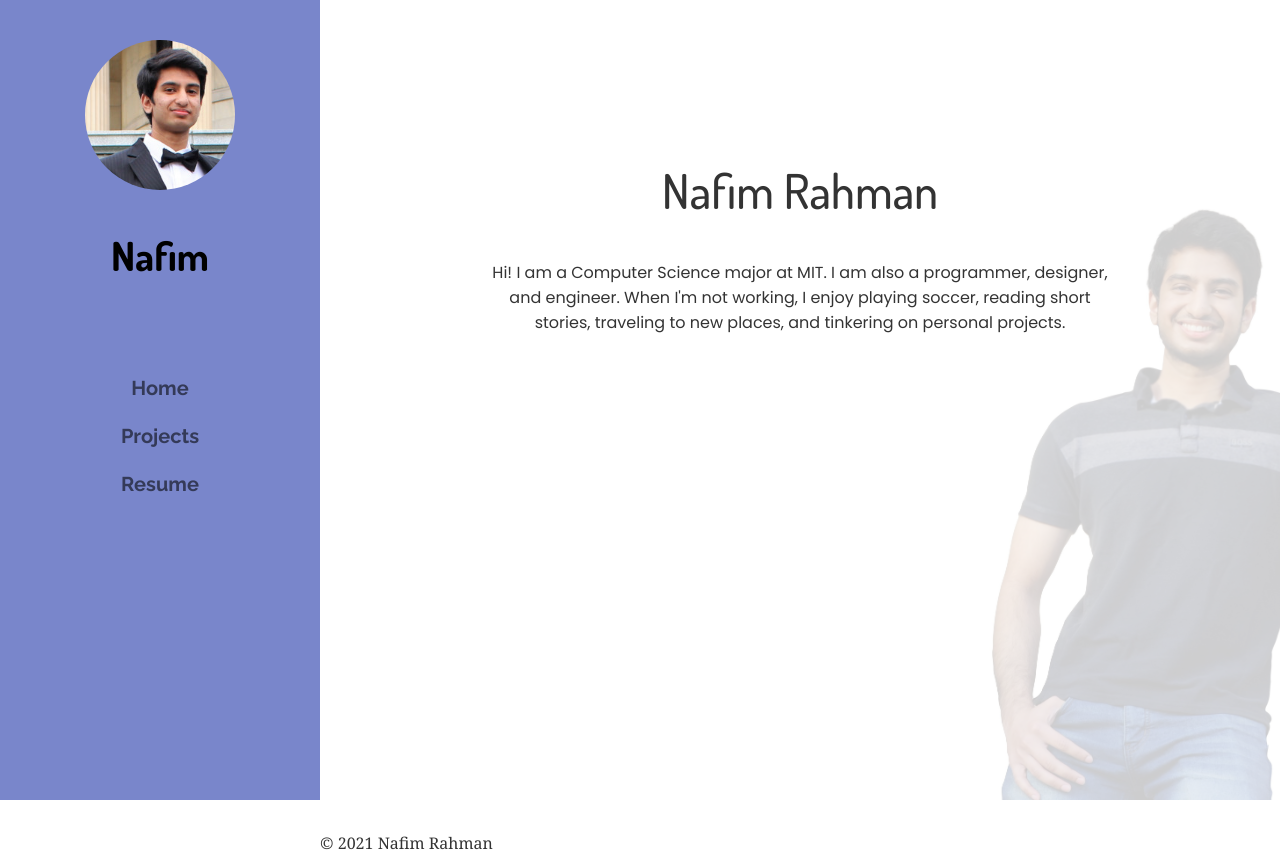
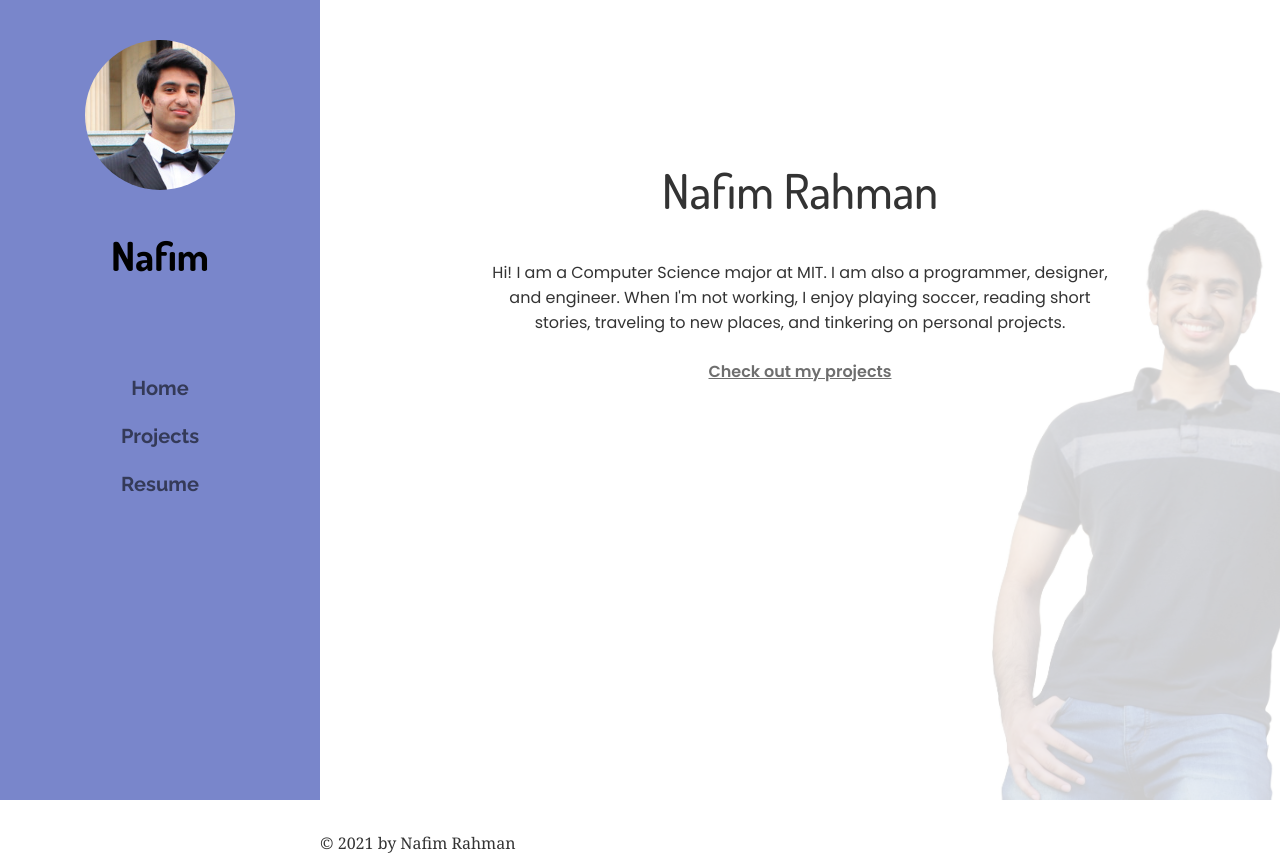
Before and after one commit to nafim/personal-site, a Gatsby site: page / in a window 1280 px wide. Built offline with nearby package versions, Linux system fonts and the light colour scheme; Gatsby itself is replaced by a stand-in of ours.

```diff
--- a/src/components/Layout/Layout.tsx
+++ b/src/components/Layout/Layout.tsx
@@ -7,6 +7,7 @@
 import "fontsource-raleway/700.css";
 import "fontsource-raleway/500.css";
 import "fontsource-poppins";
+import "fontsource-poppins/600.css";
 
 import NavBar from "../NavBar/NavBar"
 import "./layout.css"
@@ -34,21 +35,10 @@
 
 const Layout = ({ children }: LayoutProps) => {
   const classes = useStyles();
-  const data: any = useStaticQuery(graphql`
-    query SiteTitleQuery {
-      site {
-        siteMetadata {
-          title
-        }
-      }
-    }
-  `)
-
-  const siteTitle: string = data.site.siteMetadata?.title || `Title`;
 
   return (
     <div className={classes.root}>
-      <NavBar siteTitle={siteTitle} />
+      <NavBar siteTitle='placeholder' />
       <main className={classes.content}>
         {children}
         <footer
@@ -56,7 +46,7 @@
             marginTop: `2rem`,
           }}
         >
-          © {new Date().getFullYear()} Nafim Rahman
+          © {new Date().getFullYear()} by Nafim Rahman
         </footer>
       </main>
     </div>
--- a/src/components/Layout/layout.css
+++ b/src/components/Layout/layout.css
@@ -27,6 +27,12 @@
   font-size: 1.5rem;
   font-weight: 500;
 }
+h5 {
+  font-family: 'Poppins';
+  font-size: 1rem;
+  font-weight: 700;
+  margin: 0;
+}
 p {
   font-family: 'Poppins';
 }
--- a/src/pages/index.tsx
+++ b/src/pages/index.tsx
@@ -30,12 +30,21 @@
     display: 'flex',
     flexDirection: 'column',
     alignItems: 'center',
-    zIndex: 1
   },
   detailsTextContainer: {
     width: '70%',
     maxWidth: '40rem',
     textAlign: 'center'
+  },
+  projectLink: {
+    margin: theme.spacing(1,0,2),
+    color: '#00000091',
+    display: 'flex',
+    alignItems: 'center',
+    transition: 'all 0.2s ease',
+    '&:hover': {
+      color: theme.palette.secondary.main
+    },
   }
 }));
 
@@ -56,6 +65,14 @@
             When I'm not working, I enjoy playing soccer, reading short stories, traveling to
             new places, and tinkering on personal projects.
           </p>
+          <Link
+            to="/"
+            className={classes.projectLink}
+          >
+            <h5>
+              Check out my projects
+            </h5>
+          </Link>
         </div>
       </HomeBackgroundSection>
     </Layout>
```
Also changed, not shown: src/pages/404.tsx (+29 -8 lines).
